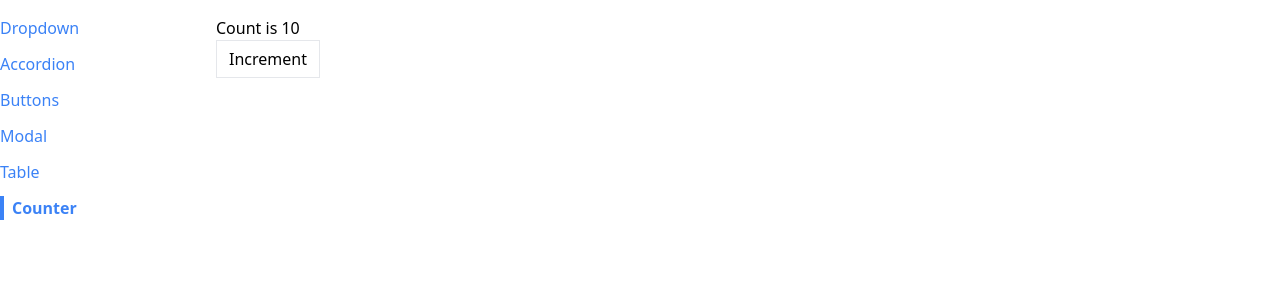
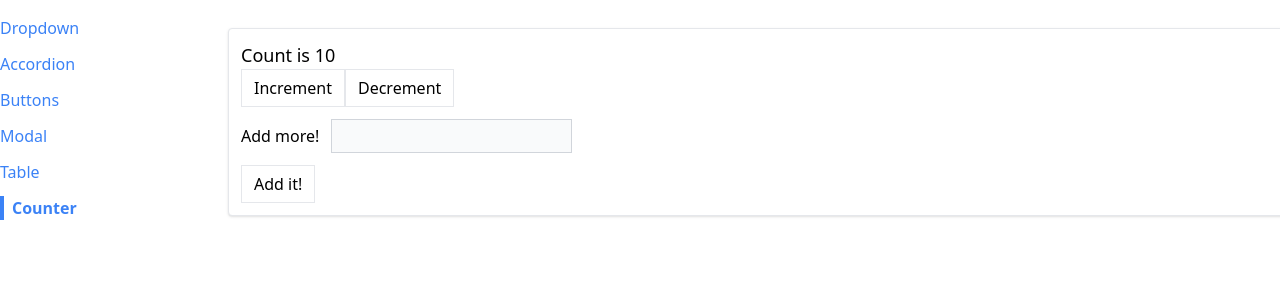
Before and after one commit to louvang/react18-components, a React (Create React App) app: page /counter in a window 1280 px wide. Shown: the top 300 px of the page. Built offline with nearby package versions, Linux system fonts and the light colour scheme.

Commit message:
Add reducer to Counter component

```diff
--- a/package.json
+++ b/package.json
@@ -7,6 +7,7 @@
     "@testing-library/react": "^13.4.0",
     "@testing-library/user-event": "^13.5.0",
     "classnames": "^2.3.2",
+    "immer": "^10.0.2",
     "prop-types": "^15.8.1",
     "react": "^18.2.0",
     "react-dom": "^18.2.0",
--- a/src/pages/CounterPage.js
+++ b/src/pages/CounterPage.js
@@ -1,14 +1,85 @@
+import { produce } from 'immer';
+import { useReducer } from 'react';
 import Button from '../components/Button';
-import useCounter from '../hooks/use-counter';
+import Panel from '../components/Panel';
+
+const INCREMENT_COUNT = 'increment';
+const DECREMENT_COUNT = 'decrement';
+const SET_VALUE_TO_ADD = 'set_value_to_add';
+const ADD_VALUE_TO_COUNT = 'add_value_to_count';
+
+const reducer = (state, action) => {
+  switch (action.type) {
+    case INCREMENT_COUNT:
+      state.count = state.count + 1;
+      return;
+    case DECREMENT_COUNT:
+      state.count = state.count - 1;
+      return;
+    case ADD_VALUE_TO_COUNT:
+      state.count = state.count + state.valueToAdd;
+      state.valueToAdd = 0;
+      return;
+    case SET_VALUE_TO_ADD:
+      state.valueToAdd = action.payload;
+      return;
+    default:
+      return;
+  }
+};
 
 function CounterPage({ initialCount }) {
-  const { count, increment } = useCounter(initialCount);
+  const [state, dispatch] = useReducer(produce(reducer), {
+    count: initialCount,
+    valueToAdd: 0,
+  });
+
+  const increment = () => {
+    dispatch({
+      type: INCREMENT_COUNT,
+    });
+  };
+
+  const decrement = () => {
+    dispatch({
+      type: DECREMENT_COUNT,
+    });
+  };
+
+  const handleChange = (event) => {
+    const value = parseInt(event.target.value) || 0;
+    dispatch({
+      type: SET_VALUE_TO_ADD,
+      payload: value,
+    });
+  };
+
+  const handleSubmit = (event) => {
+    event.preventDefault();
+    dispatch({
+      type: ADD_VALUE_TO_COUNT,
+    });
+  };
 
   return (
-    <div>
-      <h1>Count is {count}</h1>
-      <Button onClick={increment}>Increment</Button>
-    </div>
+    <Panel className="m-3">
+      <h1 className="text-lg">Count is {state.count}</h1>
+      <div className="flex flex-row">
+        <Button onClick={increment}>Increment</Button>
+        <Button onClick={decrement}>Decrement</Button>
+      </div>
+
+      <form onSubmit={handleSubmit}>
+        <label>Add more!</label>
+        <input
+          value={state.valueToAdd || ''}
+          onChange={handleChange}
+          type="number"
+          className="p-1 m-3 bg-gray-50 border border-gray-300"
+        />
+        <Button>Add it!</Button>
+      </form>
+    </Panel>
   );
 }
 
```
Also changed, not shown: 1 other file (tests, documents, lock files or other folders).
